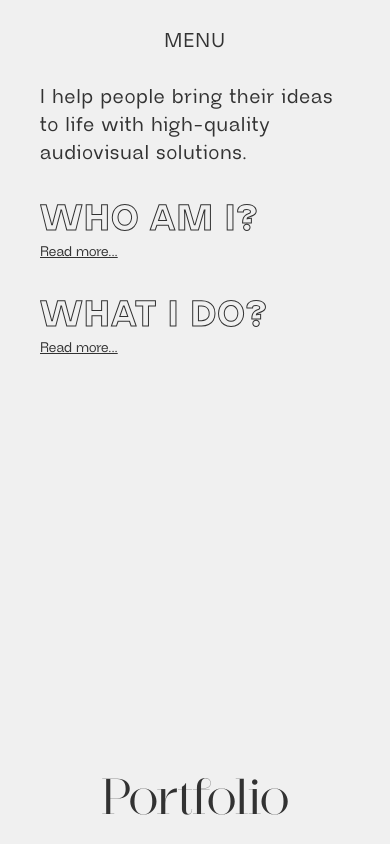
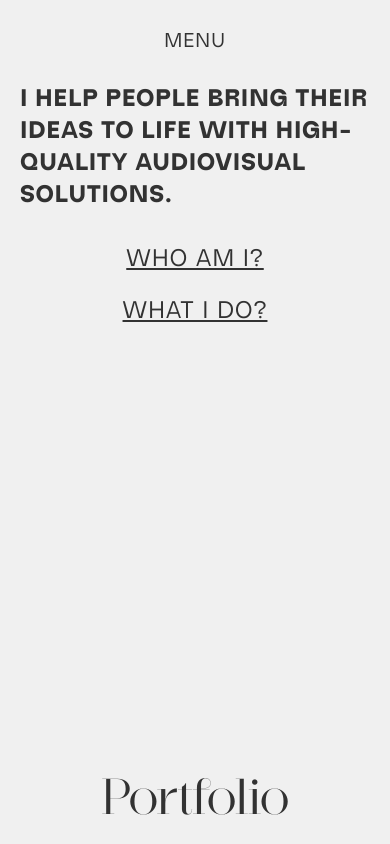
Before and after one commit to zmariann/portfolio2025, a Next.js app: page /portfolio/about in a window 390 px wide. Built offline with nearby package versions, Linux system fonts and the light colour scheme.

Commit message:
design change of -about- section

```diff
--- a/app/portfolio/about/_components/post.tsx
+++ b/app/portfolio/about/_components/post.tsx
@@ -14,11 +14,8 @@ export default function Posts(props: Posts) {
 
   return (
     <div>
-      <h1 className="font-black sm:text-5xl sm:strokeDesktop strokeMobile text-4xl tracking-wide">
-        {props.title}
-      </h1>
-      <button className="underline text-sm sm:text-base" onClick={() => setpopup(true)}>
-        Read more...
+      <button className="tracking-wider text-2xl underline uppercase" onClick={() => setpopup(true)}>
+      {props.title}
       </button>
       <Popup trigger={popup} setTrigger={setpopup}>
         <div className="w-[90vw] h-[80vh] sm:w-[70vw] sm:h-[50vh] md:w-[80vw] md:h-[40vh] border-[1px] border-dark-shade  pl-5 py-3 pr-2 overflow-y-scroll scrollbar-hide overflow-scroll">
--- a/app/portfolio/about/page.tsx
+++ b/app/portfolio/about/page.tsx
@@ -14,7 +14,7 @@ export default function About() {
           <h1 className="text-right">
             <Posts title={post1Title} textContent={post1Content}></Posts>
           </h1>
-          <p className="tracking-wider text-2xl my-8">
+          <p className="tracking-wide text-2xl my-8 font-bold uppercase">
             I help people bring their ideas to life with high-quality
             audiovisual solutions.
           </p>
@@ -24,18 +24,17 @@ export default function About() {
         </div>
       </section>
 
-      <section className="min-h-[60vh] mx-10 sm:hidden">
+      <section className="min-h-[60vh] mx-5 sm:hidden">
         <div className="mb-6">
-          <p className="tracking-wider text-xl mb-8">
+          <p className="tracking-wide font-black uppercase text-2xl mb-8">
             I help people bring their ideas to life with high-quality
             audiovisual solutions.
           </p>
-          <h1 className="my-8">
+          <div className="flex justify-center items-center flex-col gap-5">
             <Posts title={post1Title} textContent={post1Content}></Posts>
-          </h1>
-          <h1>
+
             <Posts title={post2Title} textContent={post2Content}></Posts>
-          </h1>
+          </div>
         </div>
       </section>
     </>
```
